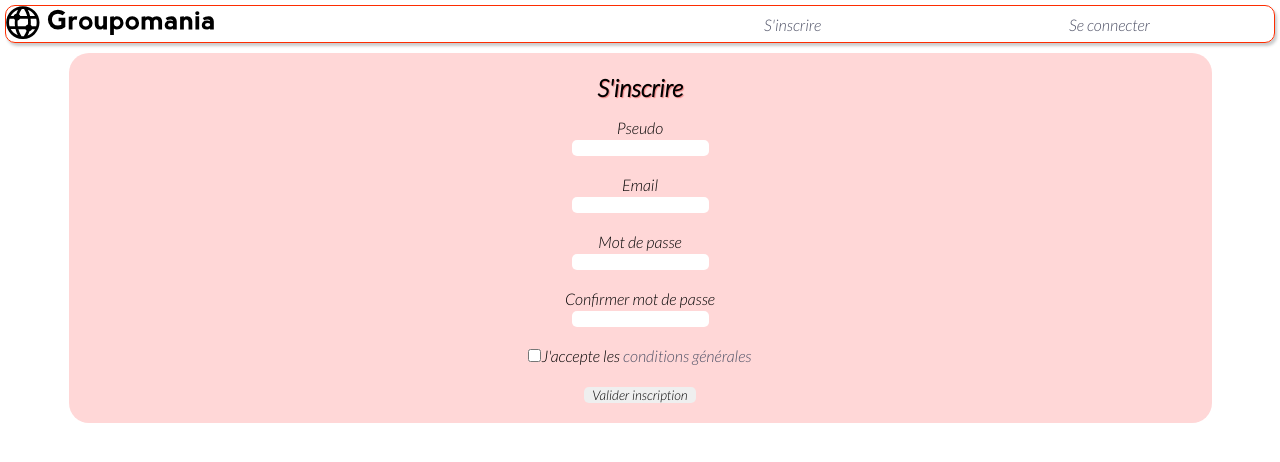
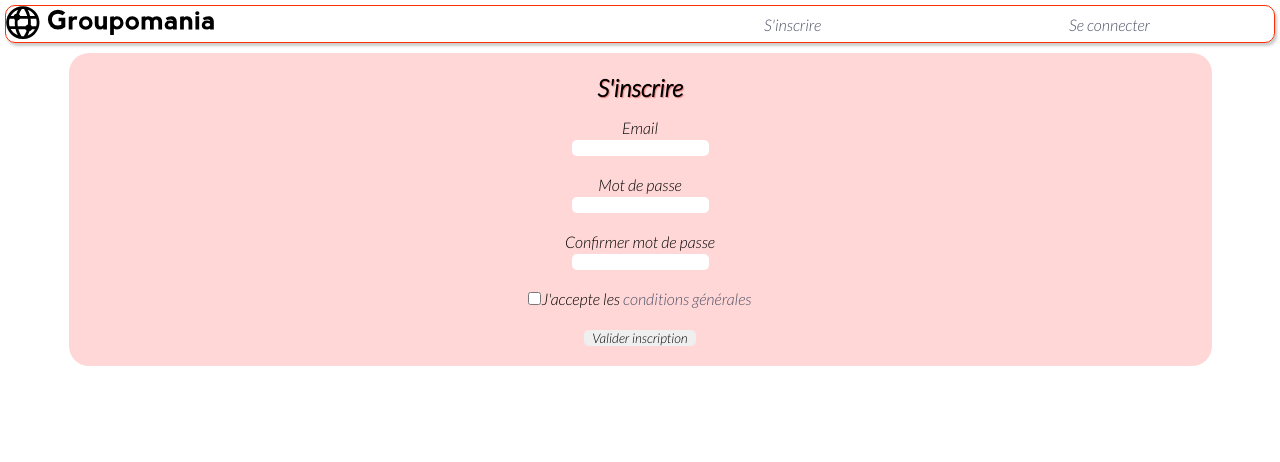
Before and after one commit to patshikwe/Groupomania, a React (Create React App) app in the folder groupomania-network/: page / in a window 1280 px wide. Shown: the top 462 px of the page. Built offline with nearby package versions, Linux system fonts and the light colour scheme.

Commit message:
Suppression de Pseudo

```diff
--- a/groupomania-network/src/pages/Auth/SignUp.js
+++ b/groupomania-network/src/pages/Auth/SignUp.js
@@ -5,7 +5,6 @@ import axios from 'axios'
 
 const SignUp = () => {
   // useState pour stocker les données
-  const [pseudo, setPseudo] = useState('')
   const [email, setEmail] = useState('')
   const [password, setPassword] = useState('')
   const [controlPassword, setControlPassword] = useState('')
@@ -20,7 +19,6 @@ const SignUp = () => {
     e.preventDefault()
 
     // Vider les inputs textes et infos erreurs
-    document.querySelector('#pseudo').value = ''
     document.querySelector('#email').value = ''
     document.querySelector('#password').value = ''
     document.querySelector('#password-conf').value = ''
@@ -40,7 +38,6 @@ const SignUp = () => {
         method: 'post',
         url: 'http://localhost:5000/api/auth/register',
         data: {
-          pseudo,
           email,
           password,
         },
@@ -66,18 +63,6 @@ const SignUp = () => {
     <>
       <h1>S'inscrire</h1>
       <form action="" onSubmit={handleRegister} id="sign-up-form">
-        <label htmlFor="pseudo">Pseudo</label>
-        <br />
-        <input
-          type="text"
-          name="pseudo"
-          id="pseudo"
-          required
-          onChange={(e) => setPseudo(e.target.value)}
-          value={pseudo}
-        />
-        <div className="pseudo error"></div>
-        <br />
         <label htmlFor="email">Email</label>
         <br />
         <input
```
